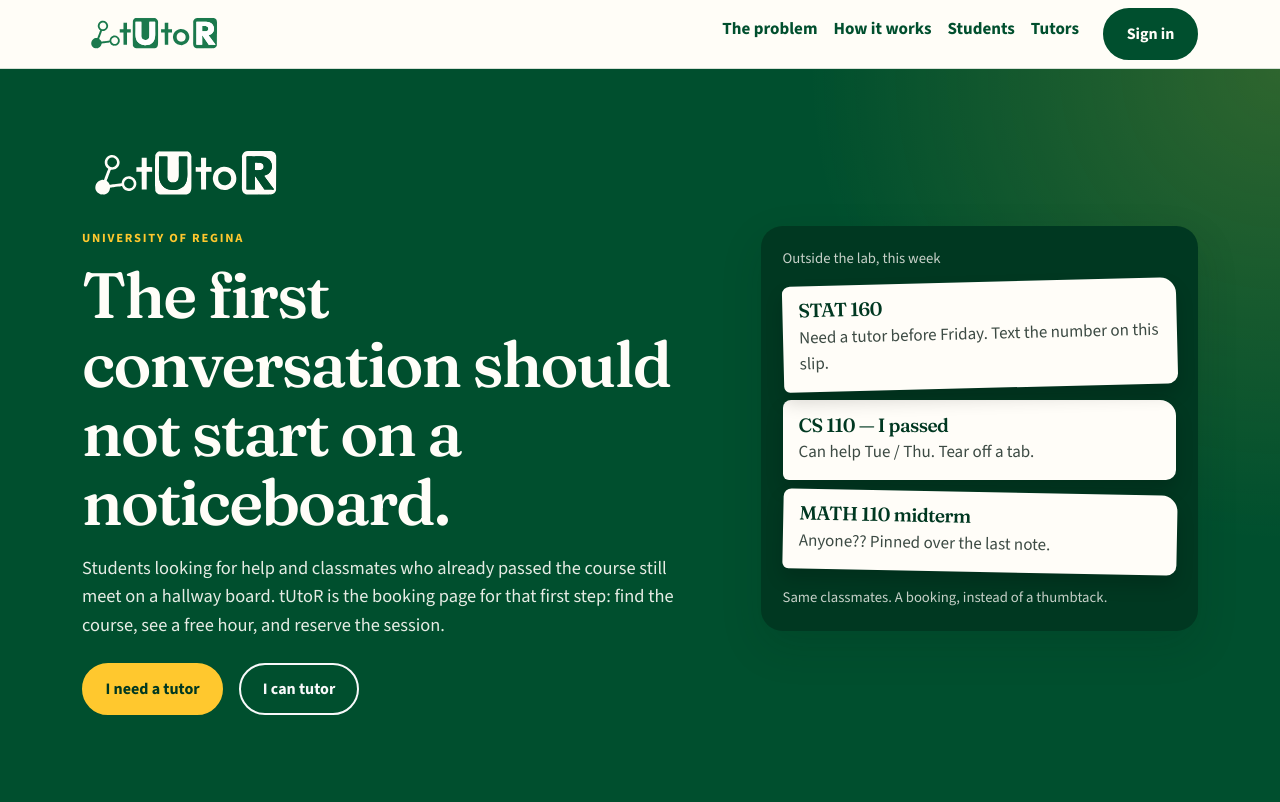
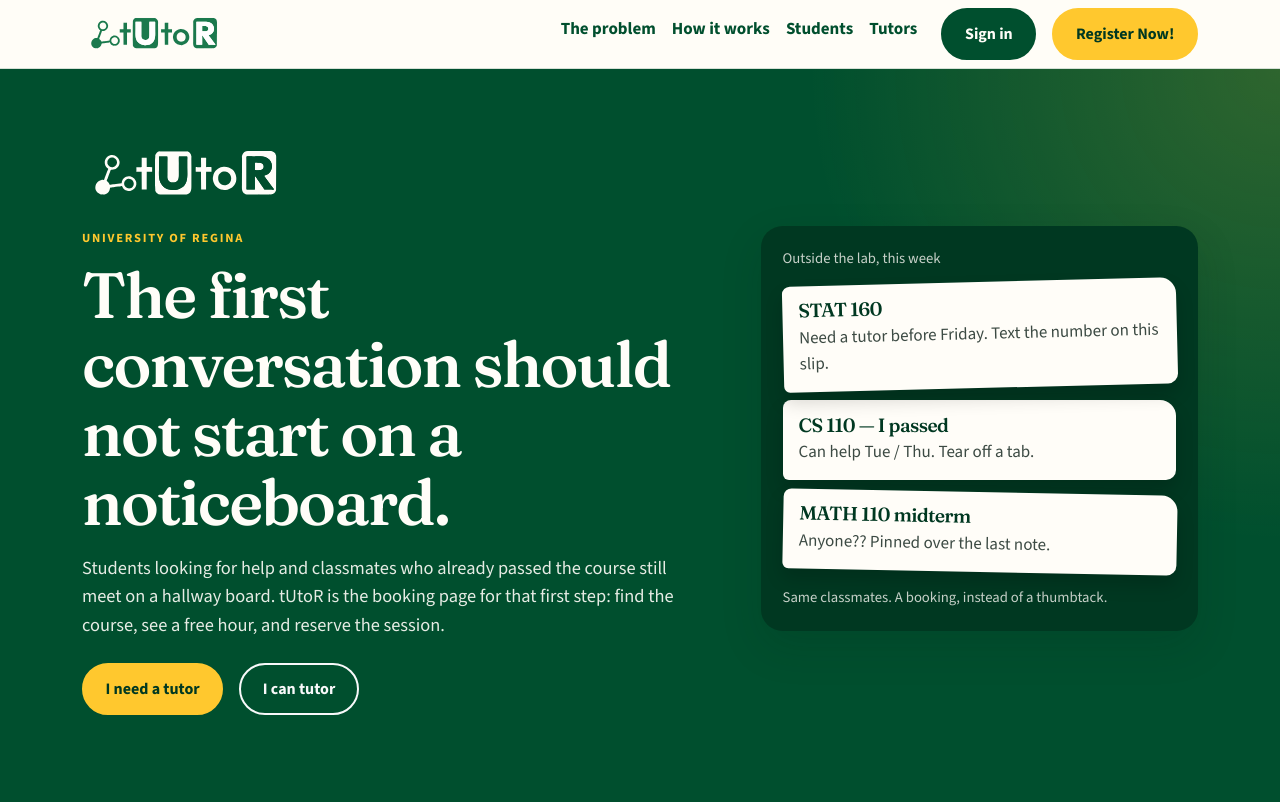
Before and after one commit to ChettyOk/CS-476-Project, a Django app: page / in a window 1280 px wide. Shown: the top 802 px of the page. Run offline with Django 5.2, Linux system fonts and the light colour scheme.

Commit message:
[STU-01.4] Add Register route in tUtoR folder and create Register btn in landing.html

```diff
--- a/tUtoR/urls.py
+++ b/tUtoR/urls.py
@@ -23,4 +23,5 @@
     path('admin/', admin.site.urls),
     path('', views.landing, name='landing'),
     path('login/', views.login, name='login'),
+    path('register/',views.register, name='register'),
 ]
--- a/tUtoR/views.py
+++ b/tUtoR/views.py
@@ -1,4 +1,10 @@
 from django.shortcuts import render
+
+def register(request):
+    """Register page.For Signing Up new users"""
+    return render(request, "register.html", {
+        "site_name": "tUtoR",
+    })
 
 
 def login(request):
--- a/templates/landing.html
+++ b/templates/landing.html
@@ -16,6 +16,13 @@
     class="btn btn-green rounded-pill ms-lg-3 mt-3 mt-lg-0"
     href="{% url 'login' %}"
     >Sign in</a
+  >
+</li>
+<li class="nav-item">
+  <a
+    class="btn btn-gold rounded-pill ms-lg-3 mt-3 mt-lg-0"
+    href="{% url 'register' %}"
+    >Register Now!</a
   >
 </li>
 {% endblock %} {% block content %}
--- a/templates/register.html
+++ b/templates/register.html
@@ -32,8 +32,7 @@
       <div class="alert alert-danger" role="alert">
         {% for error in form.non_field_errors %}{{ error }} {% endfor %}
       </div>
-      {% endif %} {# action="" posts back to this same URL, so the page works
-      whatever the route is called #}
+      {% endif %}
       <form
         method="post"
         action=""
```
